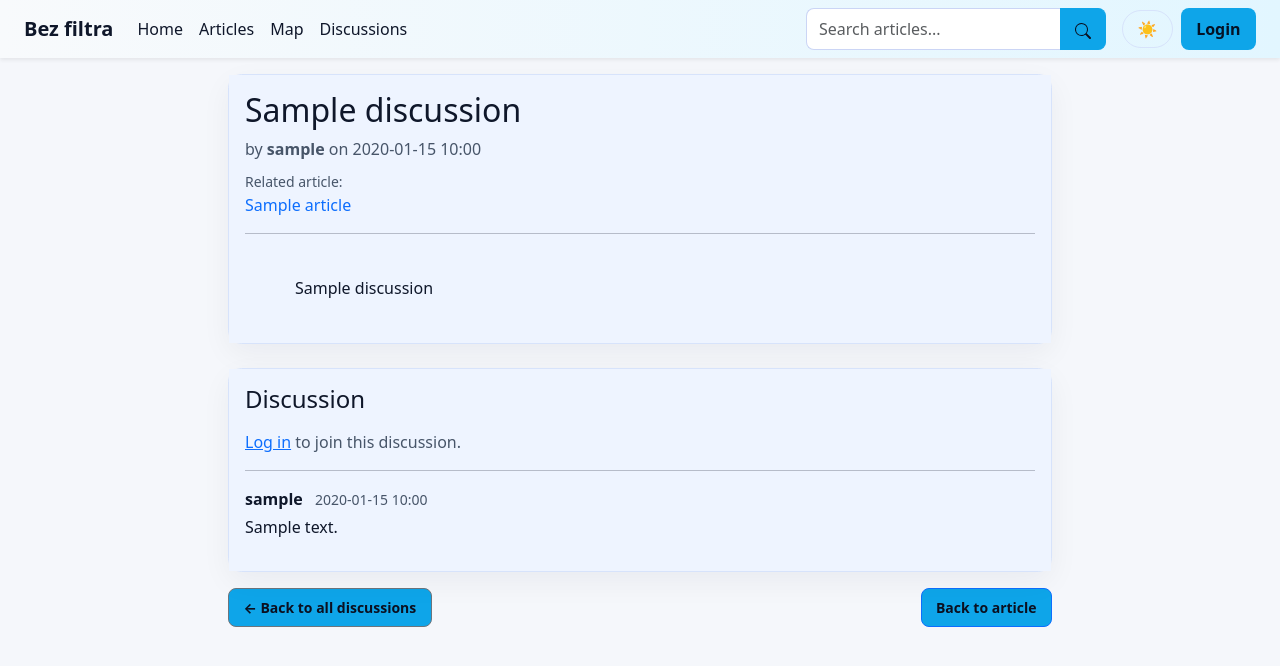
After one commit to SPSE-Zoska-IV-C/Mihalik_Bez_filtra, a Flask app: page /discussions/1 in a window 1280 px wide. The commit adds this page. Shown: the top 666 px of the page. Run offline with Flask 3, Linux system fonts and the light colour scheme; tables that the repository leaves empty hold one stand-in row (values such as "Sample post").

Commit message:
1.8 diskusie beta

```diff
--- a/app.py
+++ b/app.py
@@ -2,7 +2,7 @@ from datetime import datetime, timedelta
 from flask import Flask, render_template, request, redirect, url_for, flash, jsonify
 from flask_login import login_required, current_user
 from extensions import db, bcrypt, login_manager, migrate
-from models import Article, User, ArticleReaction, Comment
+from models import Article, User, ArticleReaction, Comment, Discussion, DiscussionComment
 from routes.auth import auth_bp
 from routes.articles import articles_bp
 import os
@@ -50,8 +50,6 @@ with app.app_context():
                 alter_statements.append("ALTER TABLE article ADD COLUMN photo VARCHAR(500)")
             if 'source_url' not in existing:
                 alter_statements.append("ALTER TABLE article ADD COLUMN source_url VARCHAR(500)")
-            if 'ai_generated' not in existing:
-                alter_statements.append("ALTER TABLE article ADD COLUMN ai_generated BOOLEAN NOT NULL DEFAULT 0")
             if 'latitude' not in existing:
                 alter_statements.append("ALTER TABLE article ADD COLUMN latitude REAL")
             if 'longitude' not in existing:
@@ -147,6 +145,12 @@ with app.app_context():
             _ensure_article_columns()
             _ensure_user_columns()
             _ensure_comment_columns()
+
+    # Ensure tables for any new models (e.g., discussions) exist
+    try:
+        db.create_all()
+    except Exception:
+        pass
 
 @app.get("/")
 def index():
@@ -361,6 +365,83 @@ def list_articles():
                          current_search=search_query)
 
 
+@app.get("/discussions")
+def discussions():
+    """List all discussions, optionally filtered by article."""
+    article_id = request.args.get("article_id", type=int)
+    article = Article.query.get_or_404(article_id) if article_id else None
+
+    if article:
+        discussions = Discussion.query.filter_by(article_id=article.id).order_by(Discussion.date_created.desc()).all()
+    else:
+        discussions = Discussion.query.order_by(Discussion.date_created.desc()).all()
+
+    return render_template("discussions.html", discussions=discussions, article=article)
+
+
+@app.route("/discussions/new", methods=["GET", "POST"])
+@login_required
+def new_discussion():
+    """Create a new discussion (global or linked to an article)."""
+    if request.method == "POST":
+        title = request.form.get("title", "").strip()
+        question = request.form.get("question", "").strip()
+        article_id_raw = request.form.get("article_id", "").strip()
+        article_id = int(article_id_raw) if article_id_raw.isdigit() else None
+
+        if not title or not question:
+            flash("Title and question are required to create a discussion.", "danger")
+            return redirect(request.referrer or url_for("new_discussion"))
+
+        linked_article = None
+        if article_id:
+            linked_article = Article.query.get(article_id)
+
+        discussion = Discussion(
+            title=title[:200],
+            question=question,
+            article=linked_article,
+            author=current_user
+        )
+        db.session.add(discussion)
+        db.session.commit()
+        flash("Discussion created successfully.", "success")
+        return redirect(url_for("discussion_detail", discussion_id=discussion.id))
+
+    article_id = request.args.get("article_id", type=int)
+    article = Article.query.get_or_404(article_id) if article_id else None
+    return render_template("discussion_new.html", article=article)
+
+
+@app.get("/discussions/<int:discussion_id>")
+def discussion_detail(discussion_id: int):
+    """Show a single discussion with its comments."""
+    discussion = Discussion.query.get_or_404(discussion_id)
+    comments = DiscussionComment.query.filter_by(discussion_id=discussion.id).order_by(DiscussionComment.date_posted.asc()).all()
+    return render_template("discussion_detail.html", discussion=discussion, comments=comments)
+
+
+@app.post("/discussions/<int:discussion_id>/comment")
+@login_required
+def add_discussion_comment(discussion_id: int):
+    """Add a comment to a discussion."""
+    discussion = Discussion.query.get_or_404(discussion_id)
+    content = request.form.get("content", "").strip()
+
+    if not content:
+        flash("Comment cannot be empty.", "danger")
+        return redirect(url_for("discussion_detail", discussion_id=discussion.id))
+
+    comment = DiscussionComment(
+        discussion=discussion,
+        author=current_user,
+        content=content
+    )
+    db.session.add(comment)
+    db.session.commit()
+    flash("Comment added to discussion.", "success")
+    return redirect(url_for("discussion_detail", discussion_id=discussion.id))
+
 @app.post("/fetch_article")
 @login_required
 def fetch_article():
@@ -423,7 +504,6 @@ def fetch_article():
                 summary=summary,
                 photo=photo,
                 source_url=source_url,
-                ai_generated=False,
                 author=current_user,
                 date_posted=datetime.utcnow(),
                 latitude=location_data.get("latitude"),
--- a/templates/base.html
+++ b/templates/base.html
@@ -19,6 +19,7 @@
             <li class="nav-item"><a class="nav-link" href="{{ url_for('index') }}">Home</a></li>
             <li class="nav-item"><a class="nav-link" href="{{ url_for('list_articles') }}">Articles</a></li>
             <li class="nav-item"><a class="nav-link" href="{{ url_for('map') }}">Map</a></li>
+            <li class="nav-item"><a class="nav-link" href="{{ url_for('discussions') }}">Discussions</a></li>
           </ul>
           <form class="d-flex me-3" method="GET" action="{{ url_for('list_articles') }}" style="max-width: 300px; width: 100%;">
             <div class="input-group">
--- /dev/null
+++ b/templates/discussion_detail.html
@@ -0,0 +1,78 @@
+{% extends 'base.html' %}
+{% block content %}
+<div class="container-wide container py-3">
+  <div class="row">
+    <div class="col-lg-8 mx-auto">
+      <div class="card mb-4">
+        <div class="card-body">
+          <h2 class="card-title">{{ discussion.title }}</h2>
+          <p class="text-muted mb-2">
+            by <strong>{{ discussion.author.username }}</strong>
+            on {{ discussion.date_created.strftime('%Y-%m-%d %H:%M') }}
+          </p>
+          {% if discussion.article %}
+          <p class="mb-2">
+            <small class="text-muted">Related article:</small><br>
+            <a href="{{ url_for('article_detail', article_id=discussion.article.id) }}" class="text-decoration-none">
+              {{ discussion.article.title }}
+            </a>
+          </p>
+          {% endif %}
+          <hr>
+          <p class="mb-0" style="white-space: pre-wrap; line-height: 1.6;">
+            {{ discussion.question }}
+          </p>
+        </div>
+      </div>
+
+      <div class="card">
+        <div class="card-body">
+          <h4 class="mb-3">Discussion</h4>
+
+          {% if current_user.is_authenticated %}
+          <div class="mb-4">
+            <form method="post" action="{{ url_for('add_discussion_comment', discussion_id=discussion.id) }}">
+              <div class="mb-3">
+                <label for="commentText" class="form-label">Add a comment</label>
+                <textarea class="form-control" id="commentText" name="content" rows="3" required placeholder="Share your thoughts..."></textarea>
+              </div>
+              <button type="submit" class="btn btn-primary btn-sm">Post Comment</button>
+            </form>
+          </div>
+          <hr>
+          {% else %}
+          <p class="text-muted">
+            <a href="{{ url_for('auth.login') }}">Log in</a> to join this discussion.
+          </p>
+          <hr>
+          {% endif %}
+
+          {% if comments %}
+          <div>
+            {% for comment in comments %}
+            <div class="mb-3">
+              <p class="mb-1">
+                <strong>{{ comment.author.username }}</strong>
+                <small class="text-muted ms-2">{{ comment.date_posted.strftime('%Y-%m-%d %H:%M') }}</small>
+              </p>
+              <p class="mb-0">{{ comment.content }}</p>
+              {% if not loop.last %}<hr class="my-3">{% endif %}
+            </div>
+            {% endfor %}
+          </div>
+          {% else %}
+          <p class="text-muted mb-0">No comments in this discussion yet.</p>
+          {% endif %}
+        </div>
+      </div>
+
+      <div class="mt-3 d-flex justify-content-between">
+        <a href="{{ url_for('discussions') }}" class="btn btn-secondary btn-sm">← Back to all discussions</a>
+        {% if discussion.article %}
+        <a href="{{ url_for('article_detail', article_id=discussion.article.id) }}" class="btn btn-outline-primary btn-sm">Back to article</a>
+        {% endif %}
+      </div>
+    </div>
+  </div>
+</div>
+{% endblock %}
--- a/templates/map.html
+++ b/templates/map.html
@@ -155,7 +155,7 @@
 </style>
 
 <div class="map-controls">
-    <h3>🌍 World News Map</h3>
+    <h3>World News Map</h3>
     <p>Click on markers to see article previews. Each marker represents a news story with its location.</p>
 </div>
 
@@ -223,7 +223,6 @@
             map.invalidateSize();
         }, 100);
 
-        // Create marker cluster group
         var markers = L.markerClusterGroup({
             chunkedLoading: true,
             spiderfyOnMaxZoom: true,
```
Also changed, not shown: models.py (+25 -1 lines), templates/article_detail.html (+13 -1 lines), templates/discussion_new.html (added, +44 -0 lines), templates/discussions.html (added, +66 -0 lines).
